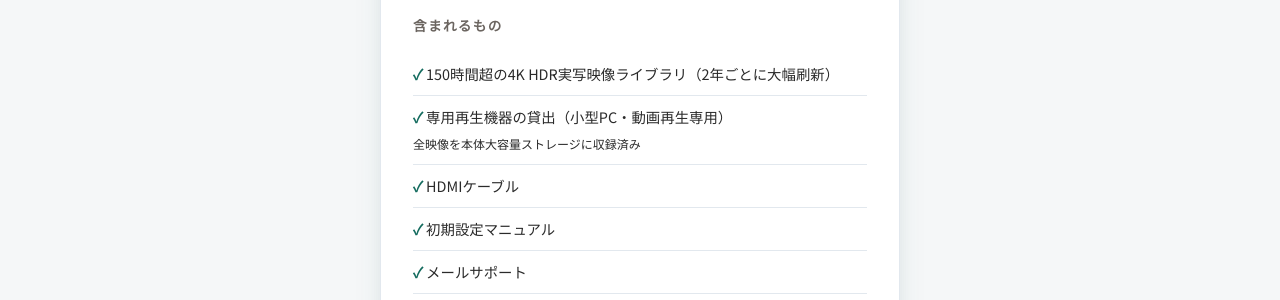
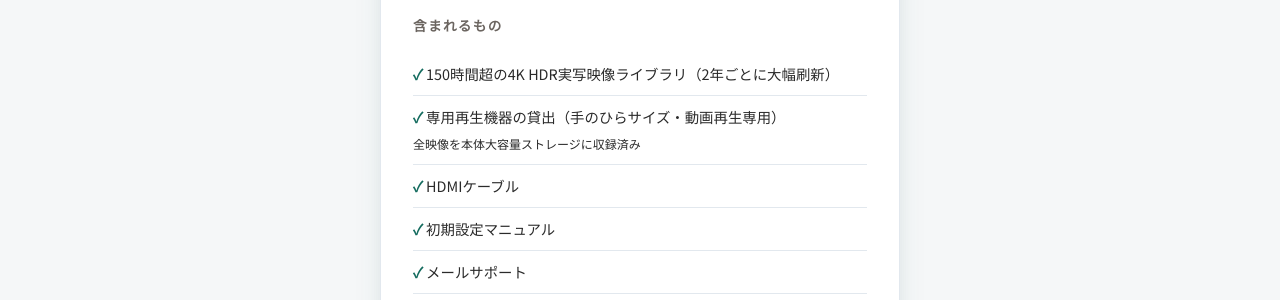
Before and after one commit to dr836gnypeq-ctrl/fukeichou-site, a Jekyll site: the page built from index.html, in a window 1280 px wide and 900 px high, scrolled down 10265 px. Shown: the part 154-454 px from the top of the window. Built offline with Jekyll 4.4.1, drawn with Linux system fonts in a browser that asks for light colours; nearby versions of some CDN libraries.

Commit message:
小型PC → 手のひらサイズに文言変更

```diff
--- a/index.html
+++ b/index.html
@@ -420,7 +420,7 @@ description: 待合室のモニターに何を流すか迷っていませんか
 <h4>含まれるもの</h4>
 <ul>
 <li>150時間超の4K HDR実写映像ライブラリ（2年ごとに大幅刷新）</li>
-<li>専用再生機器の貸出（小型PC・動画再生専用）<br><small>全映像を本体大容量ストレージに収録済み</small></li>
+<li>専用再生機器の貸出（手のひらサイズ・動画再生専用）<br><small>全映像を本体大容量ストレージに収録済み</small></li>
 <li>HDMIケーブル</li>
 <li>初期設定マニュアル</li>
 <li>メールサポート</li>
```
